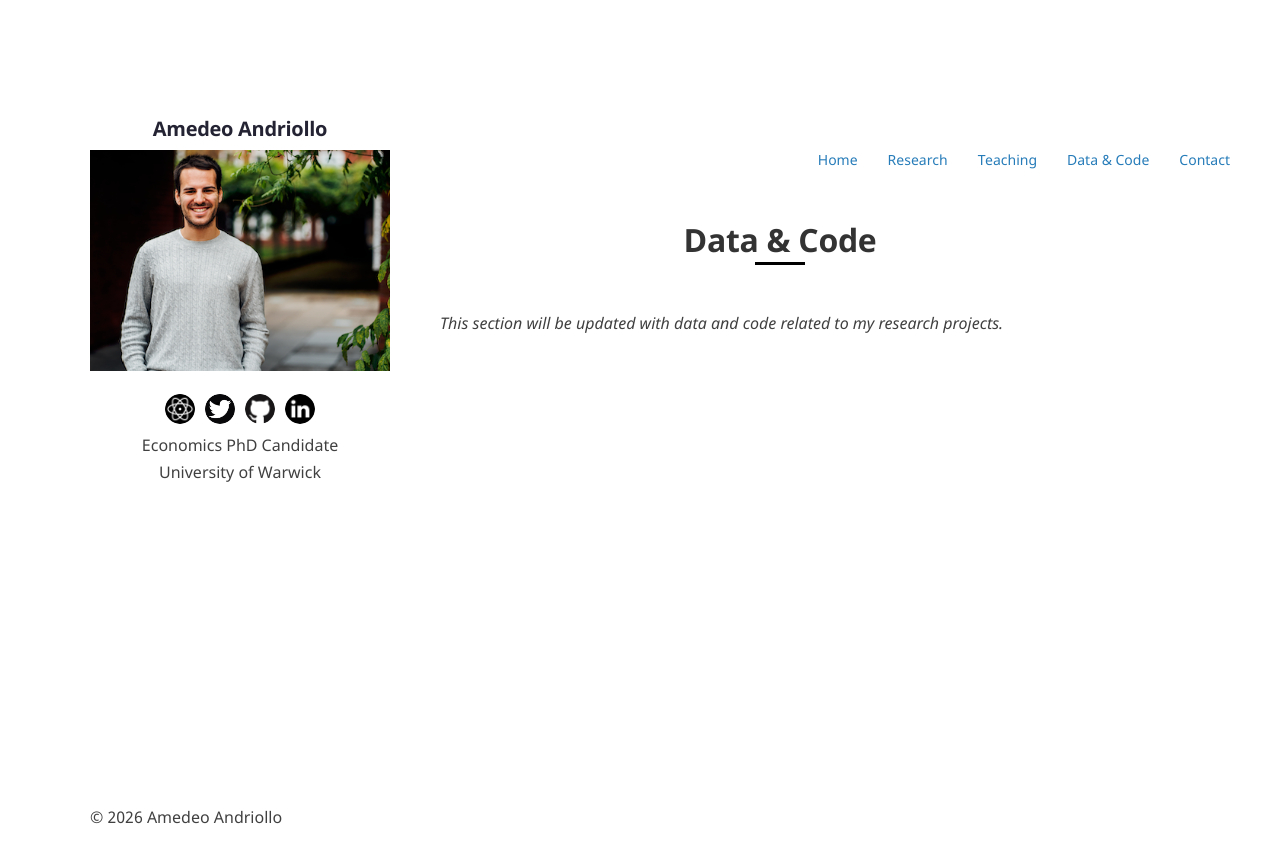
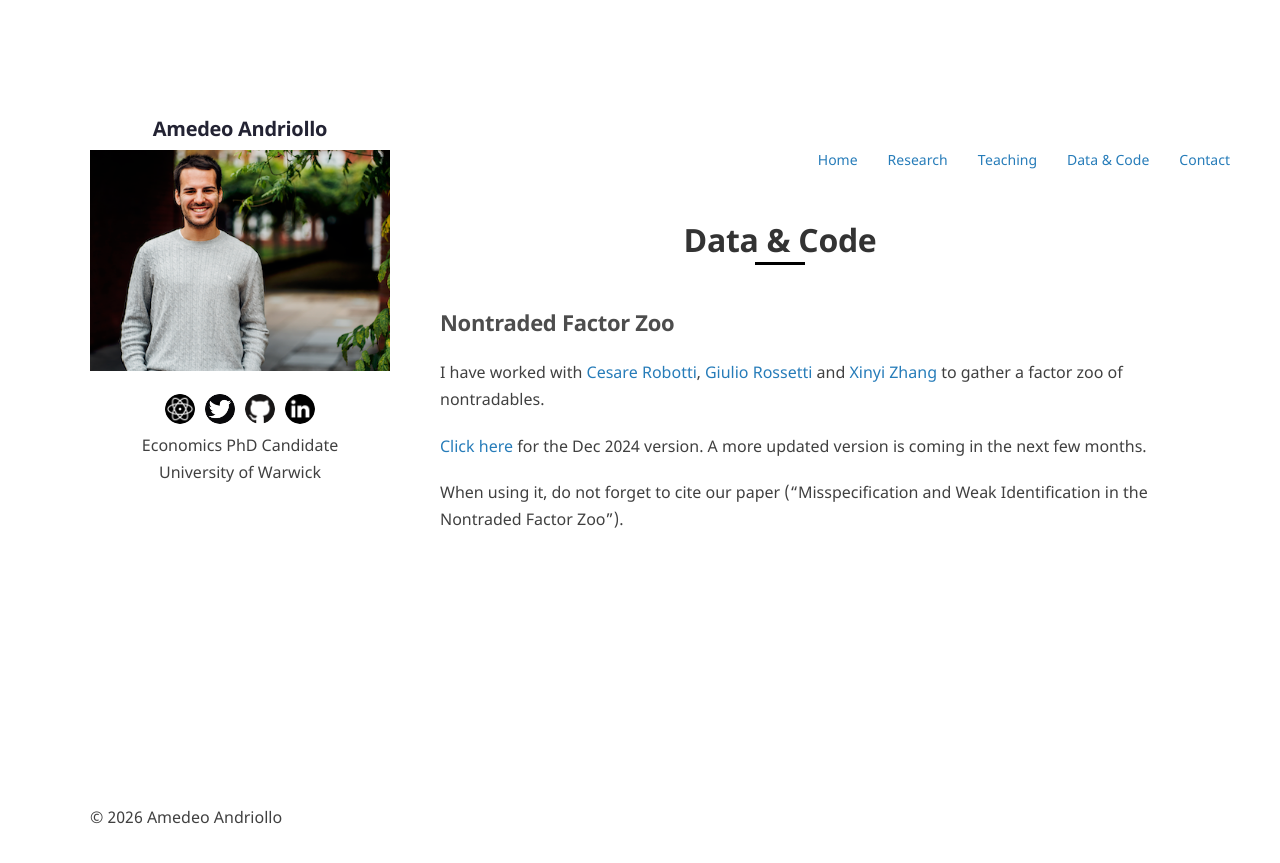
Before and after one commit to amandri/amandri.github.io, a Jekyll site: the page built from data-code.md, in a window 1280 px wide. Shown: the top 863 px of the page. Built offline with Jekyll 4.4.1, drawn with Linux system fonts in a browser that asks for light colours.

Commit message:
Update website content

````diff
--- a/data-code.md
+++ b/data-code.md
@@ -5,18 +5,10 @@ permalink: /data-code/
 description: "Data and code resources by Amedeo Andriollo."
 ---
 
-*This section will be updated with data and code related to my research projects.*
+# Nontraded Factor Zoo
 
-<!-- Example entry — uncomment and fill in when you have a project to share:
+I have worked with [Cesare Robotti](https://www.cesarerobotti.com){:target="_blank"}, [Giulio Rossetti](https://giuliorossetti94.github.io){:target="_blank"} and [Xinyi Zhang](https://warwick.ac.uk/fac/soc/wbs/subjects/finance/faculty1/phd_students/xinyi-zhang/){:target="_blank"} to gather a factor zoo of nontradables.
 
-## Project Name
+[Click here](https://www.dropbox.com/scl/fi/9gqpcse5gmjlwhty1pqfs/all_nontraded_monthly_Dec2024.xlsx?rlkey=8pgxmd5ceqx9cs2nlhwa2srz3&dl=0){:target="_blank"} for the Dec 2024 version. A more updated version is coming in the next few months.
 
-Brief description of the project.
-
-Check the GitHub repo [HERE](https://github.com/YOUR_REPO){:target="_blank"}.
-
-You can install the package using pip:
-```bash
-pip install your-package
-```
--->
+When using it, do not forget to cite our paper ("Misspecification and Weak Identification in the Nontraded Factor Zoo").
````
